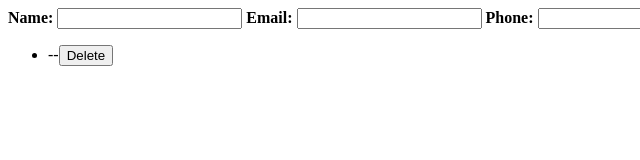
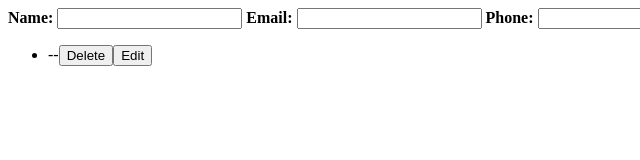
Before and after one commit to HarshaMacherla/BookingAppointmentApp, a plain HTML site: page index.html in a window 1280 px wide. Both pictures are taken after a click on the button "Submit". Shown: the full height of the page, 0-640 px from the left. Drawn offline with Linux system fonts and the light colour scheme.

Commit message:
Edit Button

```diff
--- a/index.html
+++ b/index.html
@@ -59,16 +59,31 @@
 
       var node = document.createElement('li');
       var text = myObj.Name + '-' + myObj.Mail + '-' + myObj.Mobile;
-      var btn = document.createElement('input');
-      btn.value = 'Delete';
-      btn.type = 'button';
-      node.appendChild(document.createTextNode(text));
-      node.appendChild(btn);
-      items.appendChild(node);
-      btn.onclick = () => {
+
+      var btnDelete = document.createElement('input');
+      btnDelete.value = 'Delete';
+      btnDelete.type = 'button';
+
+      btnDelete.onclick = () => {
         localStorage.removeItem(myObj.Mail);
         items.removeChild(node);
       }
+
+      var btnEdit = document.createElement('input');
+      btnEdit.type = 'button';
+      btnEdit.value = 'Edit';
+      btnEdit.onclick = () => {
+        localStorage.removeItem(myObj.Mail);
+        items.removeChild(node);
+        document.getElementById('userName').value = myObj.Name;
+        document.getElementById('userEmail').value = myObj.Mail;
+        document.getElementById('userNumber').value = myObj.Number;
+      }
+
+      node.appendChild(document.createTextNode(text));
+      node.appendChild(btnDelete);
+      node.appendChild(btnEdit);
+      items.appendChild(node);
     }
   </script>
 </body>
```
